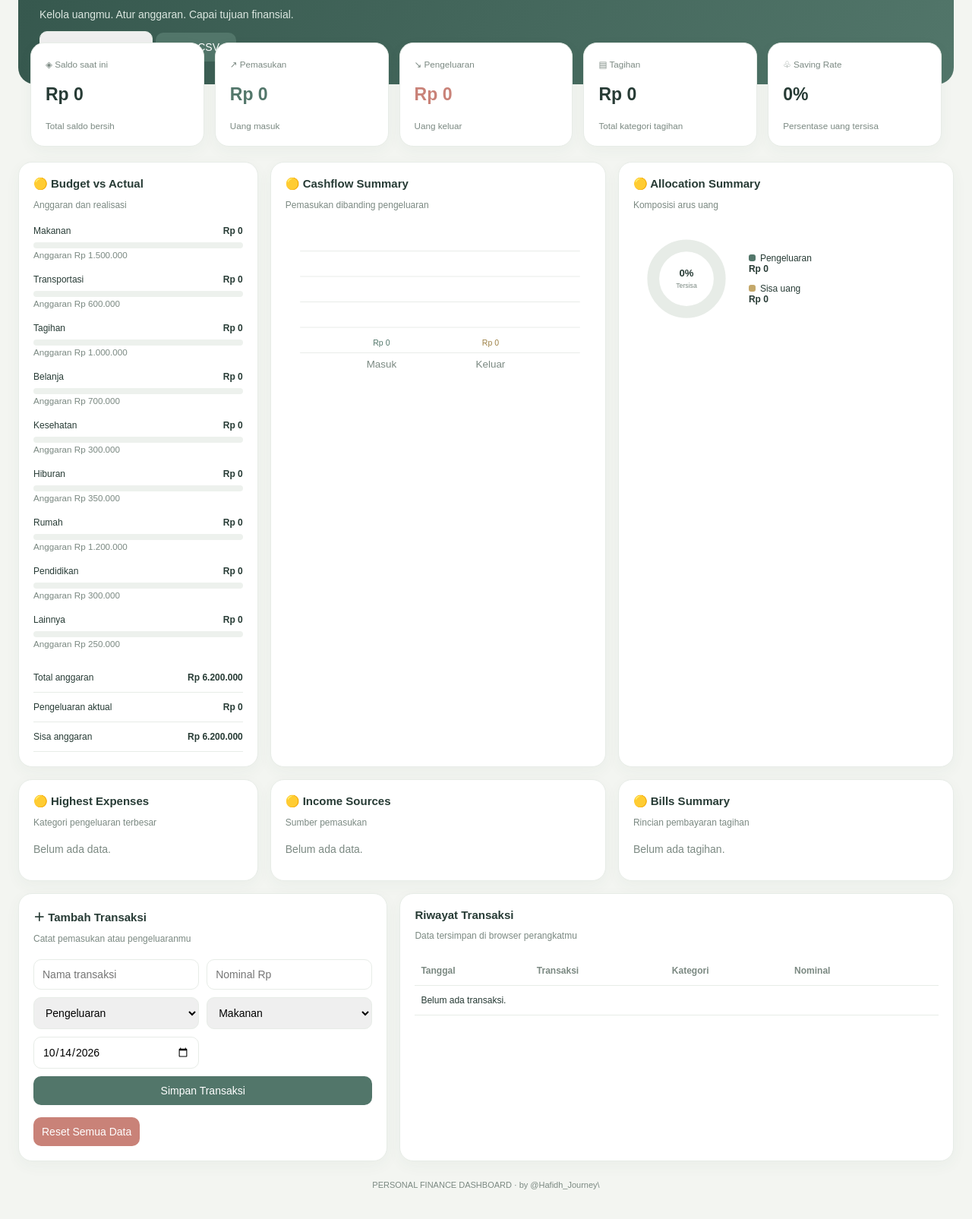
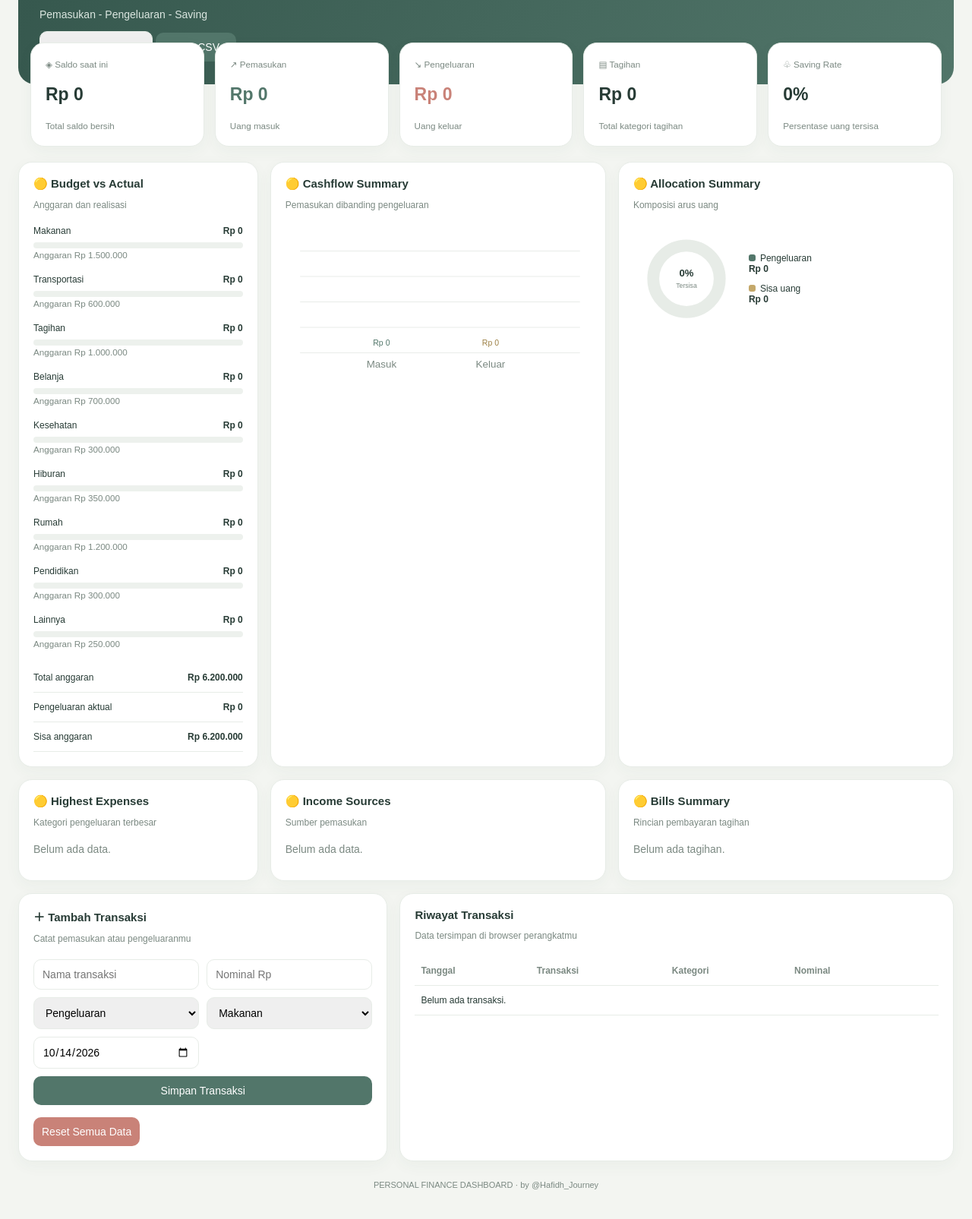
Before and after one commit to fhafidhagung16/cashflow-app, a plain HTML site: page index.html in a window 1280 px wide. Shown: the part 117-1722 px from the top of the page at 76% size. Drawn offline with Linux system fonts and the light colour scheme.

Commit message:
Update index.html
Update Index cashflow

```diff
--- a/index.html
+++ b/index.html
@@ -84,7 +84,7 @@ h1{font-size:24px}
 <header>
 <small>PERSONAL FINANCE</small>
 <h1>Cashflow Dashboard</h1>
-<p>Kelola uangmu. Atur anggaran. Capai tujuan finansial.</p>
+<p>Pemasukan - Pengeluaran - Saving</p>
 <select id="period">
 <option value="month">Bulan ini</option>
 <option value="all">Semua transaksi</option>
@@ -180,7 +180,7 @@ h1{font-size:24px}
 </div>
 </div>
 </section>
-<footer>PERSONAL FINANCE DASHBOARD · by @Hafidh_Journey\</footer>
+<footer>PERSONAL FINANCE DASHBOARD · by @Hafidh_Journey</footer>
 </div>
 
 <script>
```
